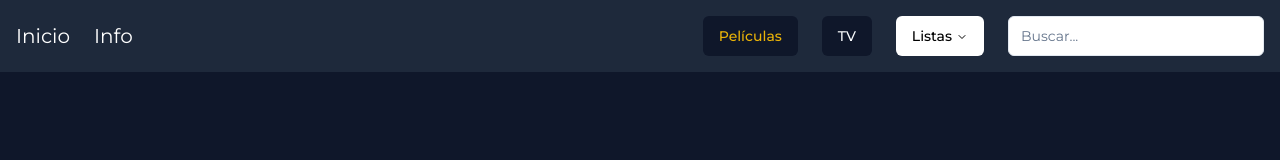
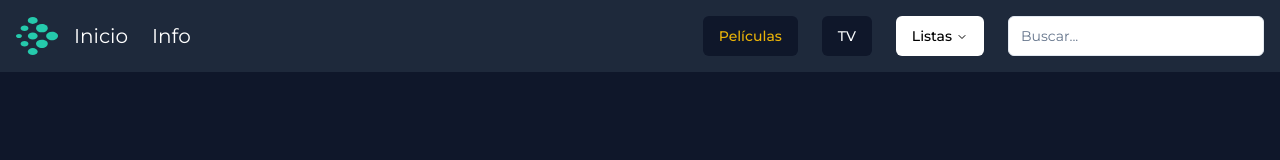
Before and after one commit to LaVieja1/movie-matrix, a Next.js app: page /info in a window 1280 px wide. Shown: the top 160 px of the page. Built offline with nearby package versions, Linux system fonts and the light colour scheme.

Commit message:
añadido logo

```diff
--- a/components/Header.tsx
+++ b/components/Header.tsx
@@ -7,6 +7,7 @@ import Lists from "./Lists";
 import { Button } from "./ui/button";
 import { useState } from "react";
 import { useRouter } from "next/navigation";
+import Image from "next/image";
 
 const Header = () => {
   const [active, setActive] = useState("movie");
@@ -32,7 +33,16 @@ const Header = () => {
   return (
     <header className="bg-slate-800 w-full">
       <nav className="flex items-center justify-between p-4 text-white text-xl">
-        <div className="flex items-center gap-x-6">
+        <Image
+          src="/logo.svg"
+          alt="logo"
+          width={50}
+          height={50}
+          className="mr-4 w-auto h-auto cursor-pointer"
+          priority
+          onClick={() => router.push("/")}
+        />
+        <div className="flex items-center gap-x-6 mr-auto">
           <Link className="hover:text-white/50 transition" href="/">
             Inicio
           </Link>
```
Also changed, not shown: public/logo.svg (added).
